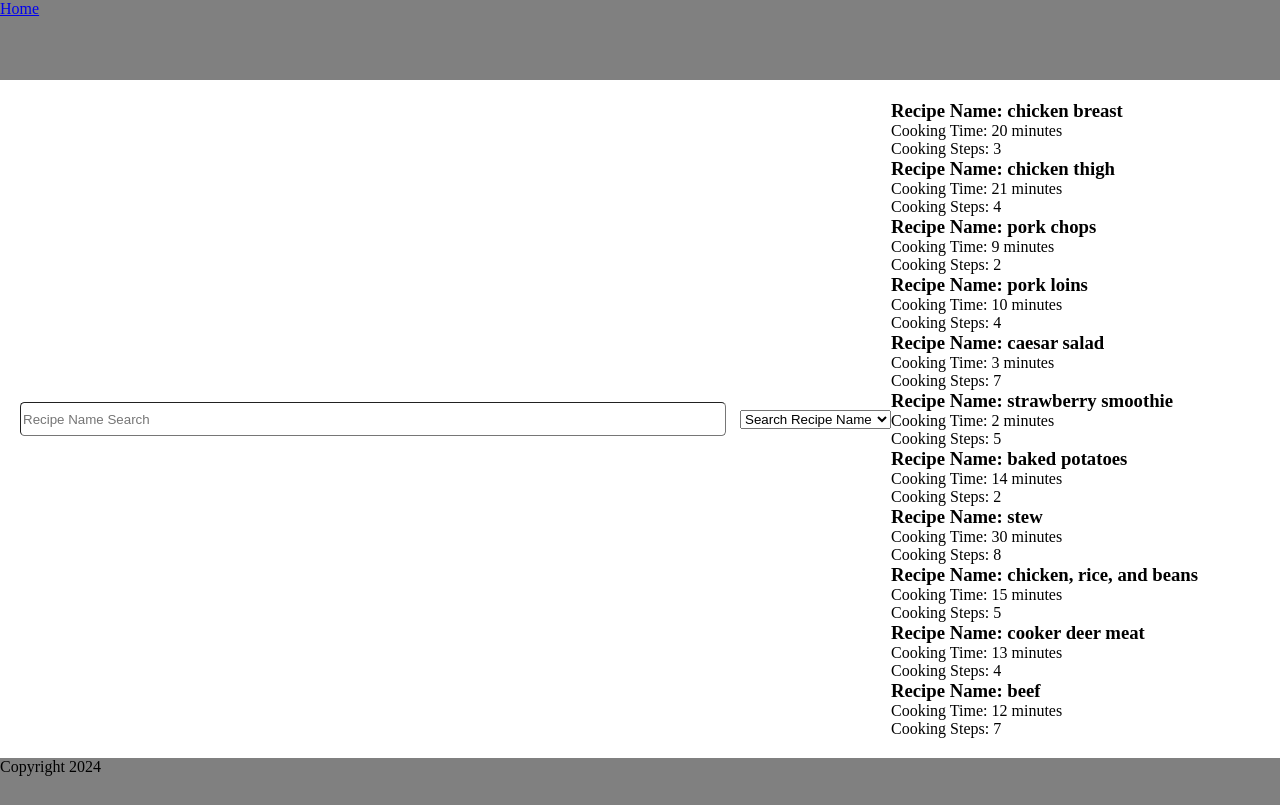
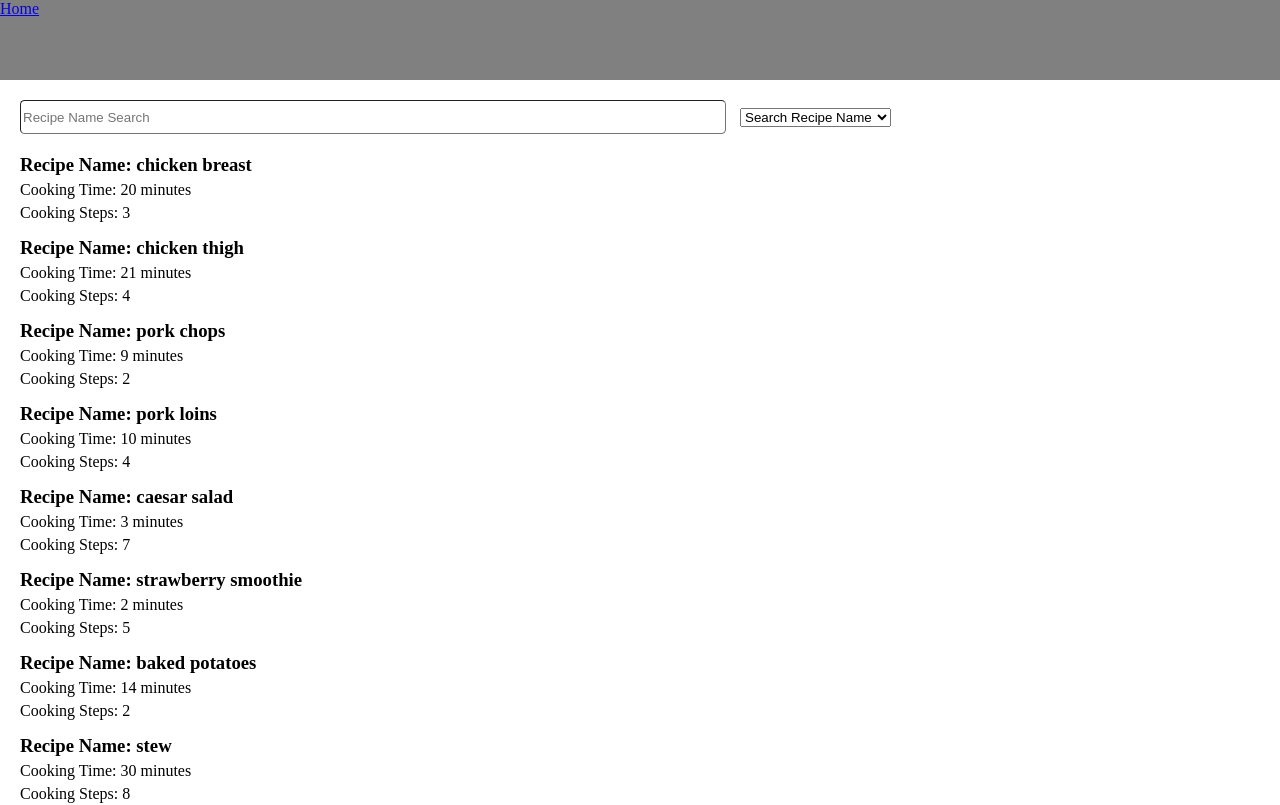
Before and after one commit to avrrodriguez/RecipeFrontEndReact, a React (Vite) app: page /search in a window 1280 px wide. Shown: the top 805 px of the page. Built offline with nearby package versions, Linux system fonts and the light colour scheme.

Commit message:
designed the list of searched items as well as made it so that when form is switched it does not display all items

```diff
--- a/src/components/SearchForm/SearchForms.css
+++ b/src/components/SearchForm/SearchForms.css
@@ -1,9 +1,3 @@
-.search-form-container {
-  display: flex;
-  align-items: center;
-  flex-direction: row;
-}
-
 .search-page-categories {
   margin-left: 20px;
 }
--- /dev/null
+++ b/src/components/SearchItems.css
@@ -0,0 +1,13 @@
+.searched-items-display {
+    margin-top: 20px;
+}
+
+.searched-items-display > div {
+    display: grid;
+    gap: 15px;
+}
+
+.searched-items-display > div > div {
+    display: grid;
+    gap: 5px;
+}
--- a/src/components/SearchedItems.jsx
+++ b/src/components/SearchedItems.jsx
@@ -1,4 +1,5 @@
 import { SearchFormFilter } from "../helpers/SearchFormFilter";
+import "./SearchItems.css";
 
 export function SearchedItems(props) {
 
@@ -7,7 +8,6 @@ export function SearchedItems(props) {
 
     function searchItemsListDisplay() {
         let searchedList = SearchFormFilter(searchItemsCategory, searchedValue);
-        console.log(searchedList);
 
         switch (searchItemsCategory) {
             case "Recipe Name":
@@ -56,8 +56,6 @@ export function SearchedItems(props) {
           }
     }
 
-    //useEffect(searchItemsListDisplay, [searchedValue]);
-
     return (
         <div className="searched-items-display">
             {searchItemsListDisplay()}
--- a/src/pages/Search.css
+++ b/src/pages/Search.css
@@ -1,3 +1,9 @@
-.search-form-container {
+.search-container {
     padding: 20px;
 }
+
+.search-form-container {
+    display: flex;
+    align-items: center;
+    flex-direction: row;
+}
--- a/src/pages/Search.jsx
+++ b/src/pages/Search.jsx
@@ -8,6 +8,12 @@ export function Search() {
   const [searchParams, setSearchParams] = useSearchParams();
   const [searchFormCategory, setSearchFormCategory] = useState(searchParams.get("searchFormCategory") ? searchParams.get("searchFormCategory") : "Recipe Name");
   const [searchFormValue, setSearchFormValue] = useState(searchParams.get("searchFormValue") ? searchParams.get("searchFormValue") : "");
+
+  function handleChangeCatSelect(event) {
+    event.preventDefault();
+    setSearchFormCategory(event.target.value);
+    setSearchParams("");
+  }
 
   function setSearchFormSelectDefault() {
     var selectElement = document.getElementsByName("categories");
@@ -25,26 +31,25 @@ export function Search() {
     selectElement[0].options[searchFormCategoryNumber].defaultSelected = true;
   }
 
-  // change in dropdown selection doesnt work anymore due to removal of formswitch function
   useEffect(setSearchFormSelectDefault, []);
 
   return (
-    <div>
+    <div className="search-container">
       <div className="search-form-container">
         <SearchForms activeForm={searchFormCategory} searchValue={searchFormValue}/>
         <div className="search-page-categories">
           <select
             name="categories"
             id="category-select"
-            onChange={(event) => setSearchFormCategory(event.target.value)}
+            onChange={(event) => handleChangeCatSelect(event)}
           >
             <option value="Recipe Name">Search Recipe Name</option>
             <option value="Ingredients">Search Ingredient</option>
             <option value="Cooking Style">Search Cooking Style</option>
           </select>
         </div>
-        <SearchedItems searchedValue = {searchFormValue} searchItemsCategory = {searchFormCategory} />
       </div>
+      <SearchedItems searchedValue = {searchFormValue} searchItemsCategory = {searchFormCategory} />
     </div>
   );
 }
```
